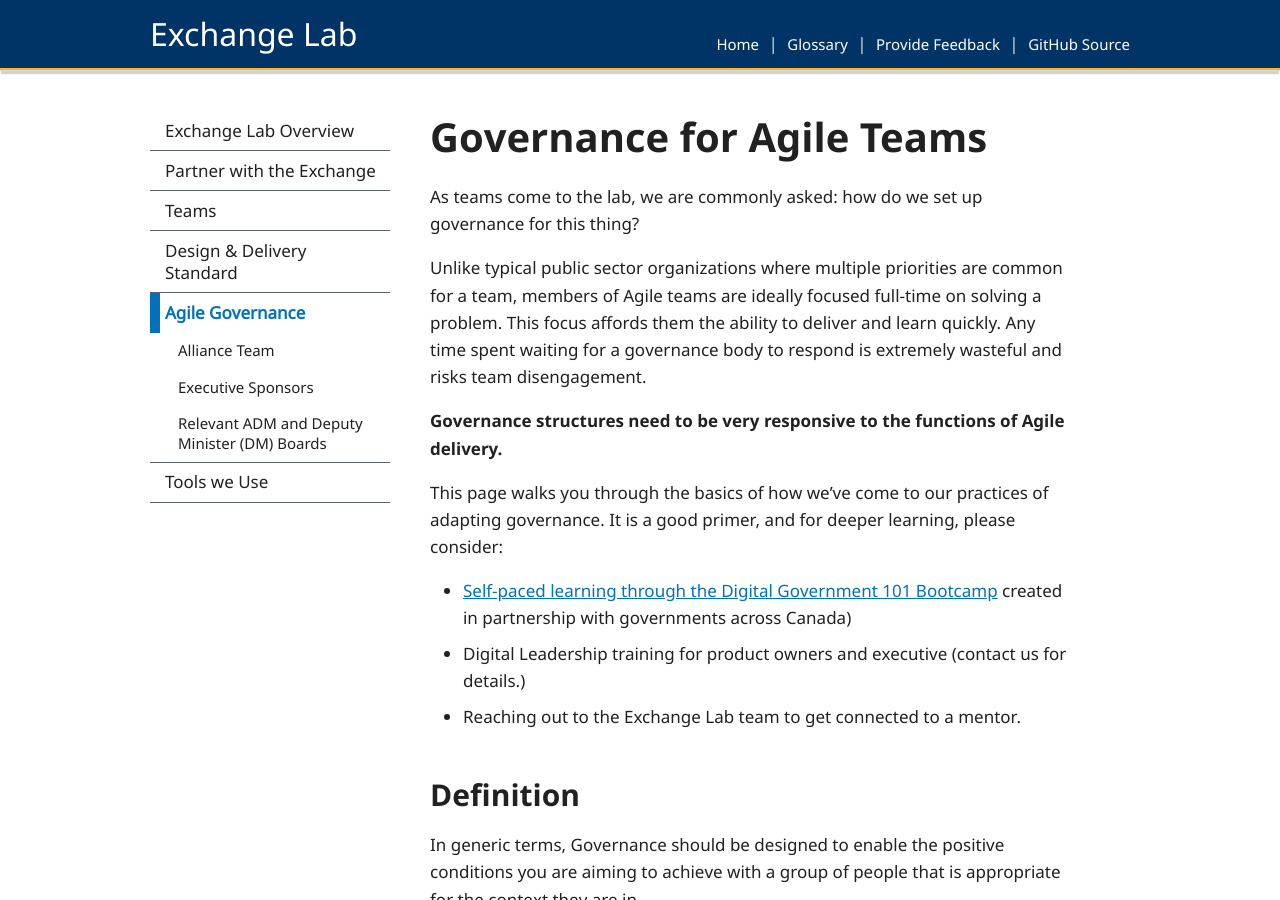
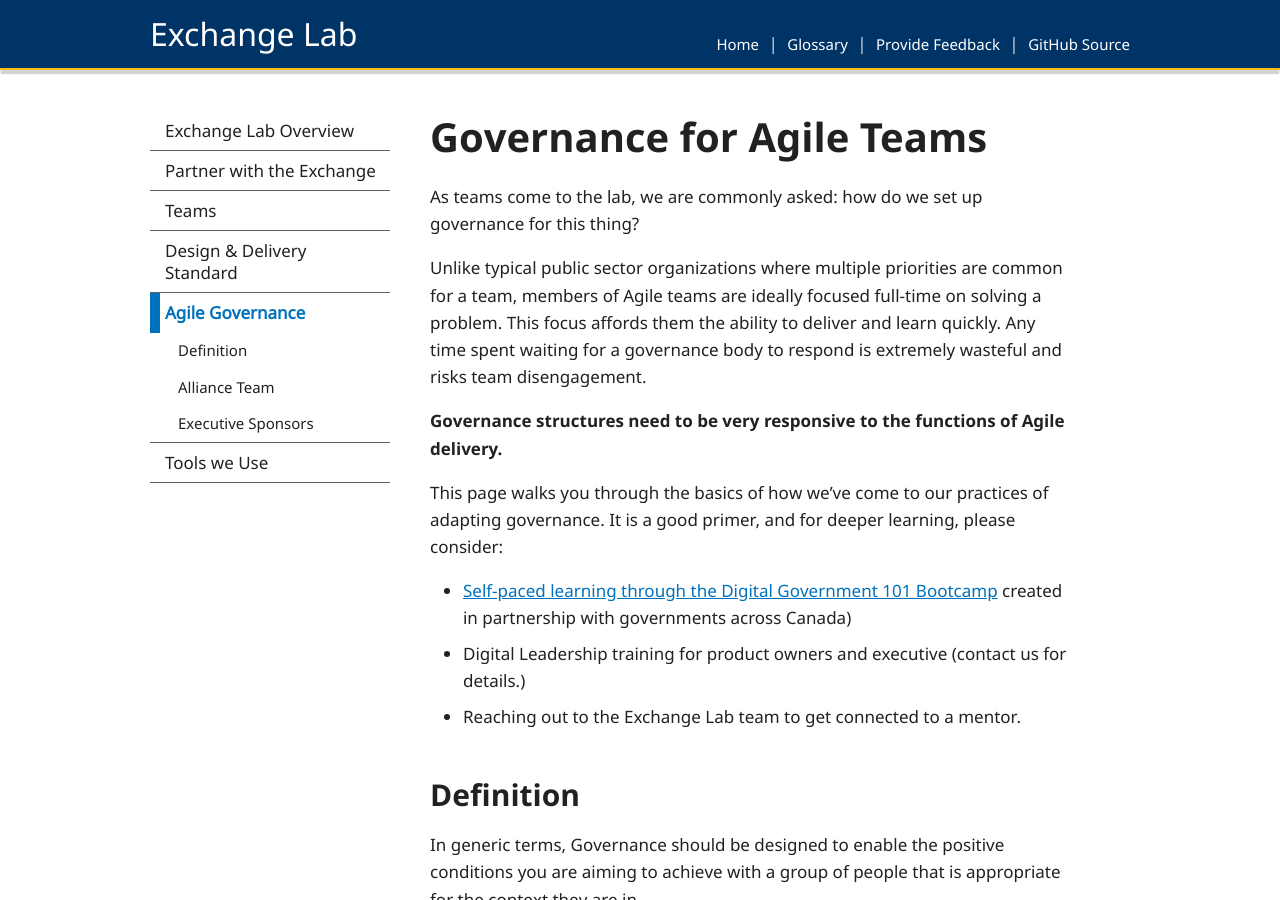
Before and after one commit to HeatherRemacle/exchangelabops, a Jekyll site: the page built from pages/governance.md, in a window 1280 px wide and 900 px high. Built offline with Jekyll 4.4.1, drawn with Linux system fonts in a browser that asks for light colours; some of the changed text lies outside the part shown.

Commit message:
Update governance.md

```diff
--- a/pages/governance.md
+++ b/pages/governance.md
@@ -6,13 +6,12 @@ permalink: /governance
 layout: post
 sidenav: docs
 subnav:
+  - text: Definition
+    href: '#definition'
   - text: Alliance Team
-    href: '#Alliance'
+    href: '#alliance'
   - text: Executive Sponsors
     href: '#executive-sponsors'
-  - text: Relevant ADM and Deputy Minister (DM) Boards
-    href: '#Boards'
-
 ---
 As teams come to the lab, we are commonly asked: how do we set up governance for this thing?
 
@@ -35,13 +34,13 @@ When the lab kicked off, there were no new governance structures in place or obv
 
 Over time, it has become evident that there is a need to adapt the typical governance structures connected to Agile teams in the public service.
 
-## What is wrong with typical governance?
+### What is wrong with typical governance?
 
 When people in government think of governance, they often think of decision making committees. These structures are a product of hierarchy and are designed for slow moving and predictable process. Committees tend to facilitate deliberation and decision making at a table where people have limited attention and time. Where the circumstances (rules, conditions) are clear and simple enough for the table to understand, this structure can work.
 
 A committee table is ill-equipped to make most decisions related to complex problems, which are the focus of Agile teams. They have the least information about the problem and potential solutions, and simply do not have the time or methods to properly probe, sense and respond with appropriate decisions.
 
-## What is different about Agile Governance?
+### What is different about Agile Governance?
 
 Agile organizations behave differently than traditional government structures, based on a different set of assumptions about what enables productivity, risk management, and accountability, given the context they are in.
 
@@ -67,7 +66,7 @@ alt="Product Owner in a Nutshell" width="450" height="251" border="10" align="ce
 
 While teams have a lot of autonomy to address a specific problem, they also need support for their function within the broader organization, including alignment to broader organizational goals and resourcing.
 
-## Alliance team
+## Alliance Team
 From 2018-2019, Lab Operations designed and tested a governance structure called an Alliance Team. The Health Gateway Team was the first to apply and learn from this approach, and it has since been adopted in various forms by other teams.
 
 Below is an illustration of how an Alliance team operates to enable effective governance.
```
